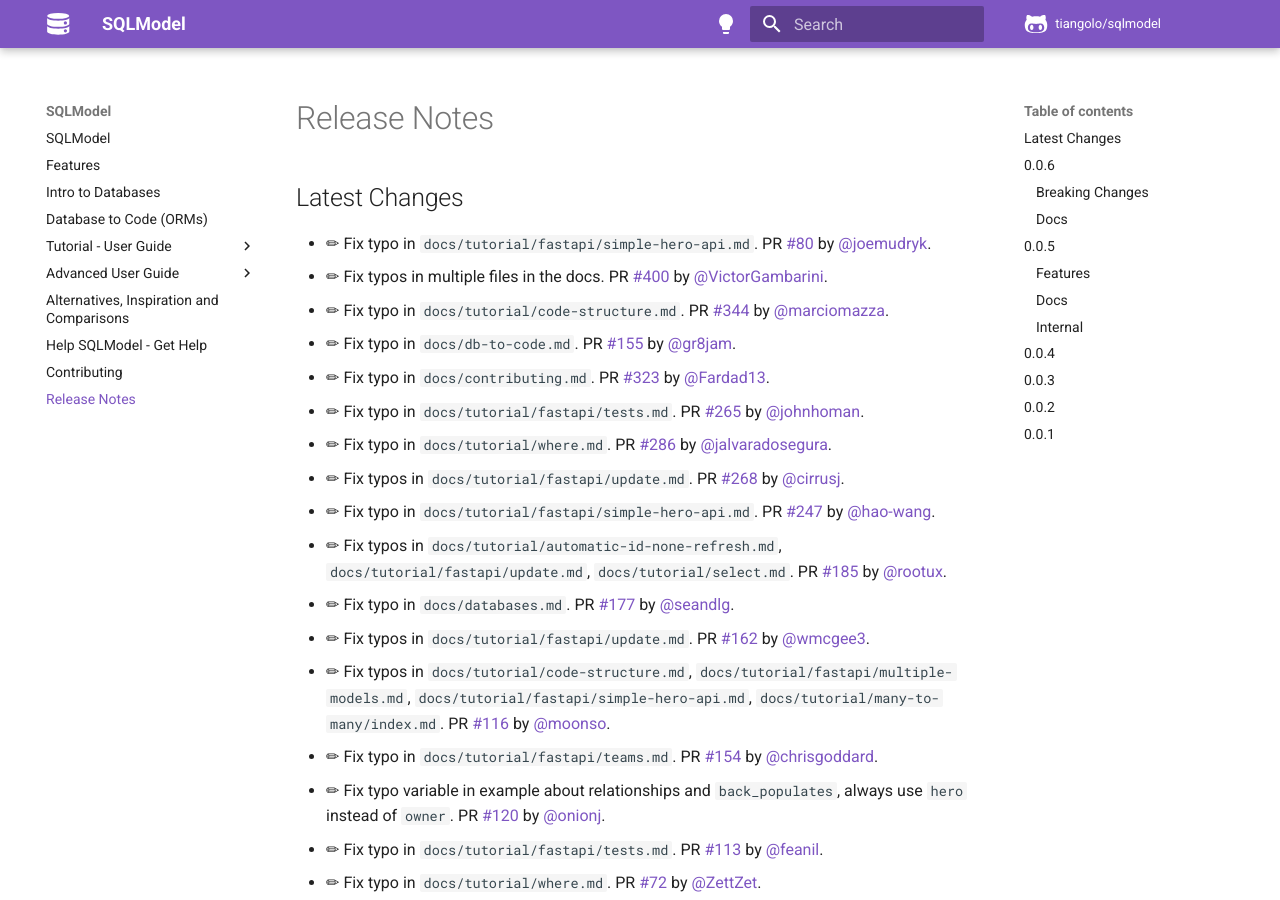
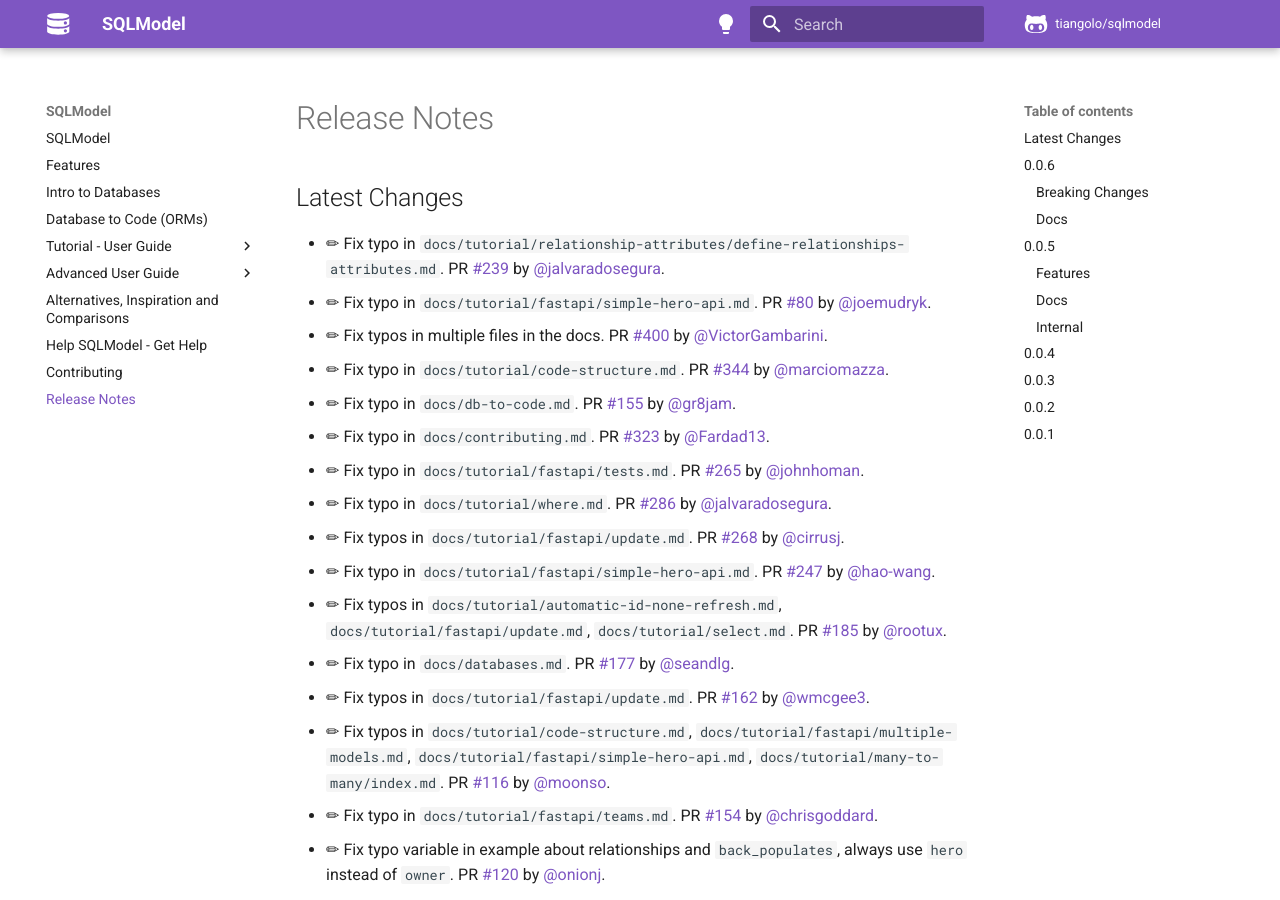
Before and after one commit to upmorpheus/Laravel-perfect, an MkDocs documentation site: the page built from docs/release-notes.md, in a window 1280 px wide and 900 px high. Built offline with MkDocs 1.6.1 and Material for MkDocs 9.7.7, drawn with Linux system fonts in a browser that asks for light colours; comment, search, counter and statistics services are not loaded.

Commit message:
📝 Update release notes

```diff
--- a/docs/release-notes.md
+++ b/docs/release-notes.md
@@ -2,6 +2,7 @@
 
 ## Latest Changes
 
+* ✏ Fix typo in `docs/tutorial/relationship-attributes/define-relationships-attributes.md`. PR [#239](https://github.com/tiangolo/sqlmodel/pull/239) by [@jalvaradosegura](https://github.com/jalvaradosegura).
 * ✏ Fix typo in `docs/tutorial/fastapi/simple-hero-api.md`. PR [#80](https://github.com/tiangolo/sqlmodel/pull/80) by [@joemudryk](https://github.com/joemudryk).
 * ✏ Fix typos in multiple files in the docs. PR [#400](https://github.com/tiangolo/sqlmodel/pull/400) by [@VictorGambarini](https://github.com/VictorGambarini).
 * ✏ Fix typo in `docs/tutorial/code-structure.md`. PR [#344](https://github.com/tiangolo/sqlmodel/pull/344) by [@marciomazza](https://github.com/marciomazza).
```
